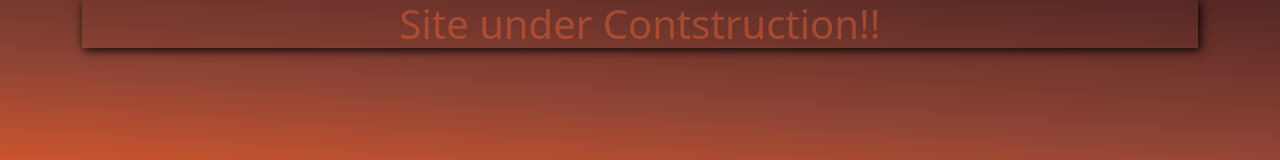
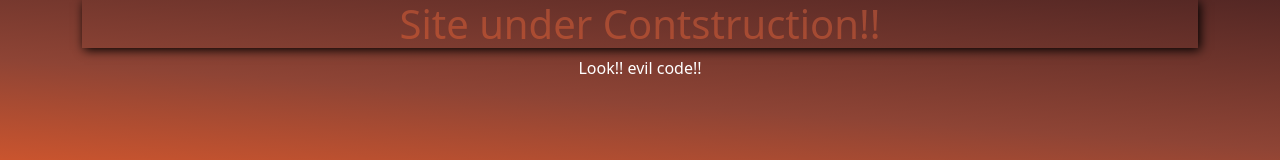
Before and after one commit to gensuta/westeriaNeoCities, a plain HTML site: page _site/index.html in a window 1280 px wide. Shown: the top 160 px of the page. Drawn offline with nearby package versions, Linux system fonts and the light colour scheme.

Commit message:
please work :')

```diff
--- a/_site/index.html
+++ b/_site/index.html
@@ -18,7 +18,7 @@
 
 		<div class="container text-center">
     		<h1 class="under-contruction-text">Site under Contstruction!!</h1>
-
+			<p style="color: white;">Look!! evil code!!</p>
 		</div>
 
 	<!-- Font awesome -->
--- a/index.js
+++ /dev/null
@@ -1 +0,0 @@
-console.log('okie dokie');
```
Also changed, not shown: package.json (deleted, +0 -28 lines), 1 other file.
